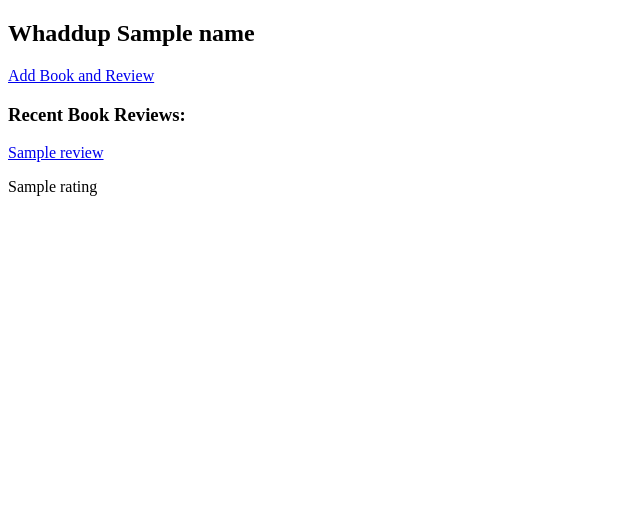
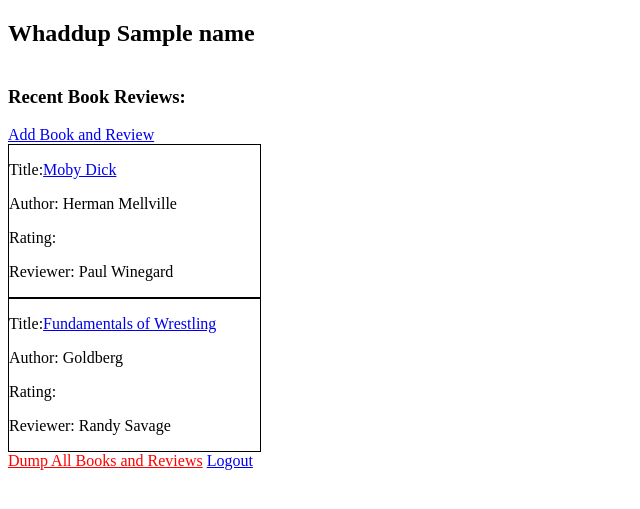
Before and after one commit to paulwine/belt_review, a Django app: template main/apps/belt_review/templates/books.html in a window 1280 px wide. Shown: the top 509 px of the page, without its empty margins (0-640 px from the left). Run offline with Django 3.2, Linux system fonts and the light colour scheme; data comes from the database, SQL or seed files in the repository; both versions use the stored data as it was after the commit; tables that the repository leaves empty hold one stand-in row (values such as "Sample post"); the template is opened without the code that fills it: values that come from a table or form of the project are taken from there, most other values are stand-ins (such as "Sample title", 1, 10 or a date in 2020); parts of the project's set-up code (start-up, migrations or seed data) failed here and were passed over.

Commit message:
Book and Review creation functional.  Data displaying accurately.  Foreign keys linked.

```diff
--- a/main/apps/belt_review/static/css/style.css
+++ b/main/apps/belt_review/static/css/style.css
@@ -4,3 +4,17 @@ h1{
 .red{
     color: red;
 }
+.star{
+    width: 20px;
+}
+.recent_review{
+    border: 1px solid black;
+
+}
+.reviews{
+    width: 20%;
+    display: inline-block;
+}
+.footer{
+    display: block;
+}
--- a/main/apps/belt_review/templates/add_book.html
+++ b/main/apps/belt_review/templates/add_book.html
@@ -11,8 +11,10 @@
 <body>
     <h1>Add Book</h1>
     <form action="/process" method ="post">
-        <p>Tile: <input type="text"name = "title"></p>
-        <p>Review: <textarea type="text"name = "title"></textarea></p>
+        {% csrf_token %}
+        <p>Title: <input type="text" name = "title"></p>
+        <p>Author: <input type="text" name = "author"></p>
+        <p>Review: <textarea type="text" name = "review"></textarea></p>
         <p><select name="rating">
                 <option name="1" value="1">1</option>
                 <option name="2" value="2">2</option>
--- a/main/apps/belt_review/templates/books.html
+++ b/main/apps/belt_review/templates/books.html
@@ -10,14 +10,36 @@
 </head>
 <body>
     <h2>Whaddup {{name}}</h2>
-    <a href="/add_book">Add Book and Review</a>
-    <h3>Recent Book Reviews:</h3>
 
-        {% for review in book_reviews %}
-            <div class = "recent_review">
-                <a href="/review/{{review.id}}">{{review.title}}</a>
-                <p>{{review.rating}}</p>
-            </div>
-        {% endfor %}
+    <div class="reviews">
+        <h3>Recent Book Reviews:</h3>
+        <a href="/add_book">Add Book and Review</a>
+
+            {% for review in all_reviews %}
+
+                <div class = "recent_review">
+                    <p>Title:<a href="/review/{{review.id}}">{{review.title}}</a></p>
+                    <p>Author: {{review.author}}</p>
+                    <p>Rating:
+                        {% for i in rating %}
+                            {% if i <= review.rating %}
+                                <img class ="star" src="{% static 'images/full.png' %}" alt="full">
+                            {% endif %}
+                            {% if i > review.rating %}
+                                <img class ="star" src="{% static 'images/blank.png' %}" alt="">
+                            {% endif %}
+                        {% endfor %}
+                    </p>
+                    <p>Reviewer:
+                        {{review.book_reviewers.first.name}}
+                    </p>
+                </div>
+            {% endfor %}
+
+    </div>
+    <div class="footer">
+        <a class ="red" href="/dump_books">Dump All Books and Reviews</a>
+        <a href="/logout">Logout</a>
+    </div>
 </body>
 </html>
--- a/main/apps/belt_review/urls.py
+++ b/main/apps/belt_review/urls.py
@@ -10,6 +10,7 @@ urlpatterns = [
     url(r'^logout$', views.logout),
     url(r'^add_book$', views.add_book),
     url(r'^review/(?P<review_id>\d+)$', views.review),
-    url(r'^process$', views.process)
+    url(r'^process$', views.process),
+    url(r'^dump_books$', views.dump_books)
 
 ]
```
Also changed, not shown: main/apps/belt_review/templates/book_reviews.html (+12 -0 lines), main/apps/belt_review/views.py (+31 -6 lines), main/apps/belt_review/static/images/blank.png (added), main/apps/belt_review/static/images/full.png (added), main/db.sqlite3, 3 other files.
